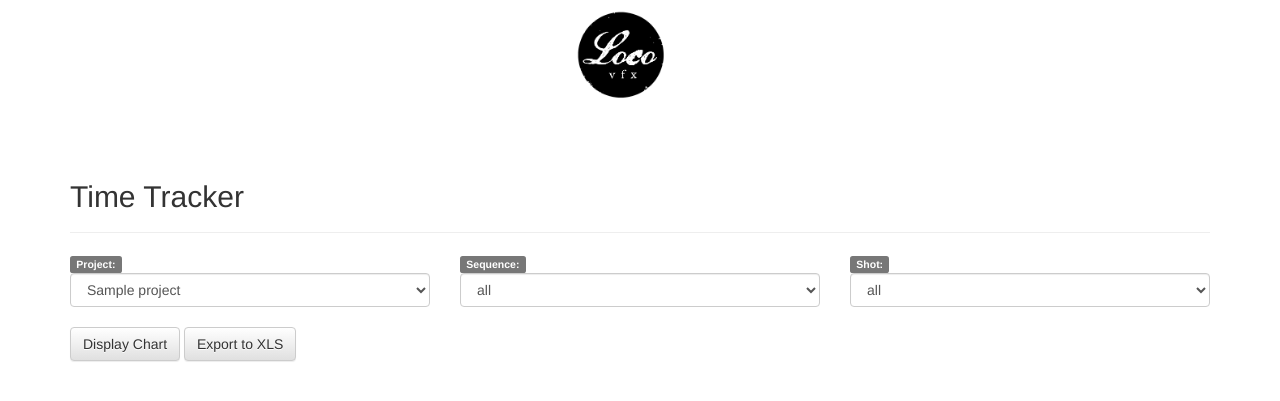
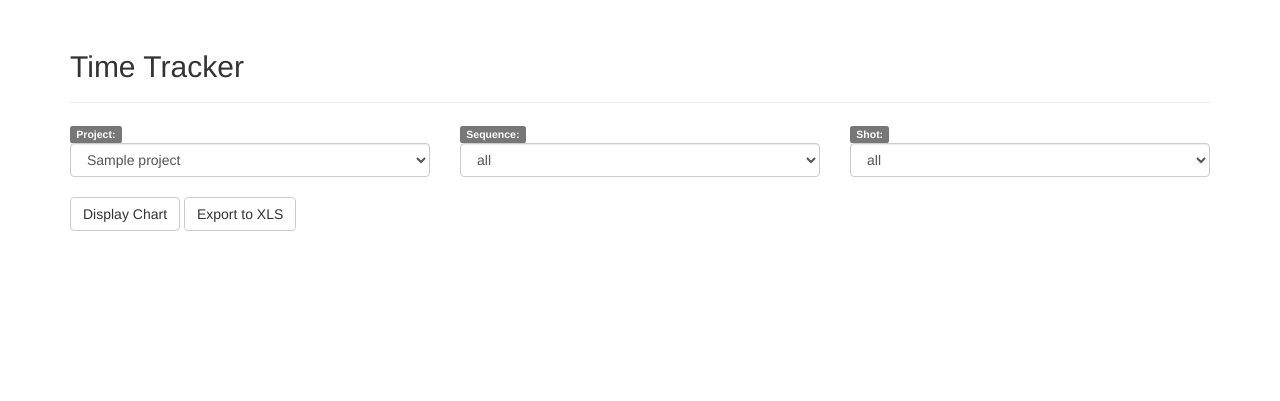
Before and after one commit to afrocircus/LVFX-pipeline, a Flask app: template tools/TimeTracker/templates/home.html in a window 1280 px wide. Shown: the top 401 px of the page. Run offline with Flask 2, Linux system fonts and the light colour scheme; the template is opened without the code that fills it: most values are stand-ins (such as "Sample title", 1, 10 or a date in 2020); some libraries are stand-ins or nearby versions.

Commit message:
changed bootstrap theme

```diff
--- a/tools/TimeTracker/routes.py
+++ b/tools/TimeTracker/routes.py
@@ -6,7 +6,6 @@ import json
 
 @app.route('/')
 def index():
-    print "here"
     projectNames = getProjects()
     return render_template('home.html', project_list=projectNames)
 
--- a/tools/TimeTracker/templates/home.html
+++ b/tools/TimeTracker/templates/home.html
@@ -1,9 +1,6 @@
 {% extends "layout.html" %}
 {% block content %}
     <div class="container">
-        <div class="banner_div">
-            <img class="banner" src="/static/images/banner.png" alt="Banner Image"/>
-        </div>
         <div class="page-header">
             <h2>Time Tracker</h2>
         </div>
--- a/tools/TimeTracker/templates/layout.html
+++ b/tools/TimeTracker/templates/layout.html
@@ -13,8 +13,8 @@
     .break { clear:both; page-break-after:always; }
     td, th { page-break-inside: avoid; }
     </style>
-    <link rel='stylesheet' href='https://maxcdn.bootstrapcdn.com/bootstrap/3.3.2/css/bootstrap.min.css'>
-    <link rel='stylesheet' href='https://maxcdn.bootstrapcdn.com/bootstrap/3.3.2/css/bootstrap-theme.min.css'>
+    <link rel='stylesheet' href='https://bootswatch.com/slate/bootstrap.css'>
+    <link rel='stylesheet' href='https://bootswatch.com/slate/bootstrap.min.css'>
     <link type="text/css" rel="stylesheet" href="/static/css/home.css">
     <script type="text/javascript" src="http://ajax.googleapis.com/ajax/libs/jquery/1.4.2/jquery.min.js"></script>
     <script type="text/javascript" src="https://www.gstatic.com/charts/loader.js"></script>
```
Also changed, not shown: tools/TimeTracker/static/images/ajax-loader.gif.
